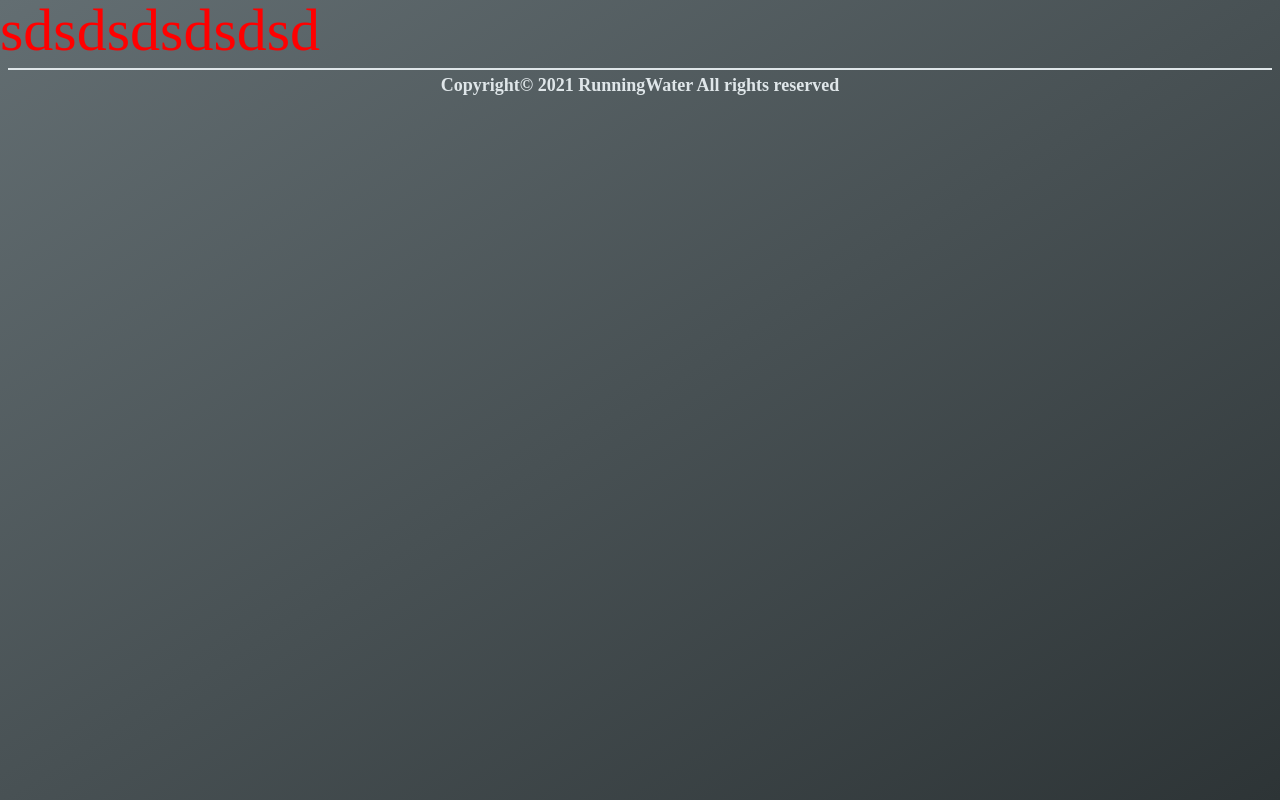
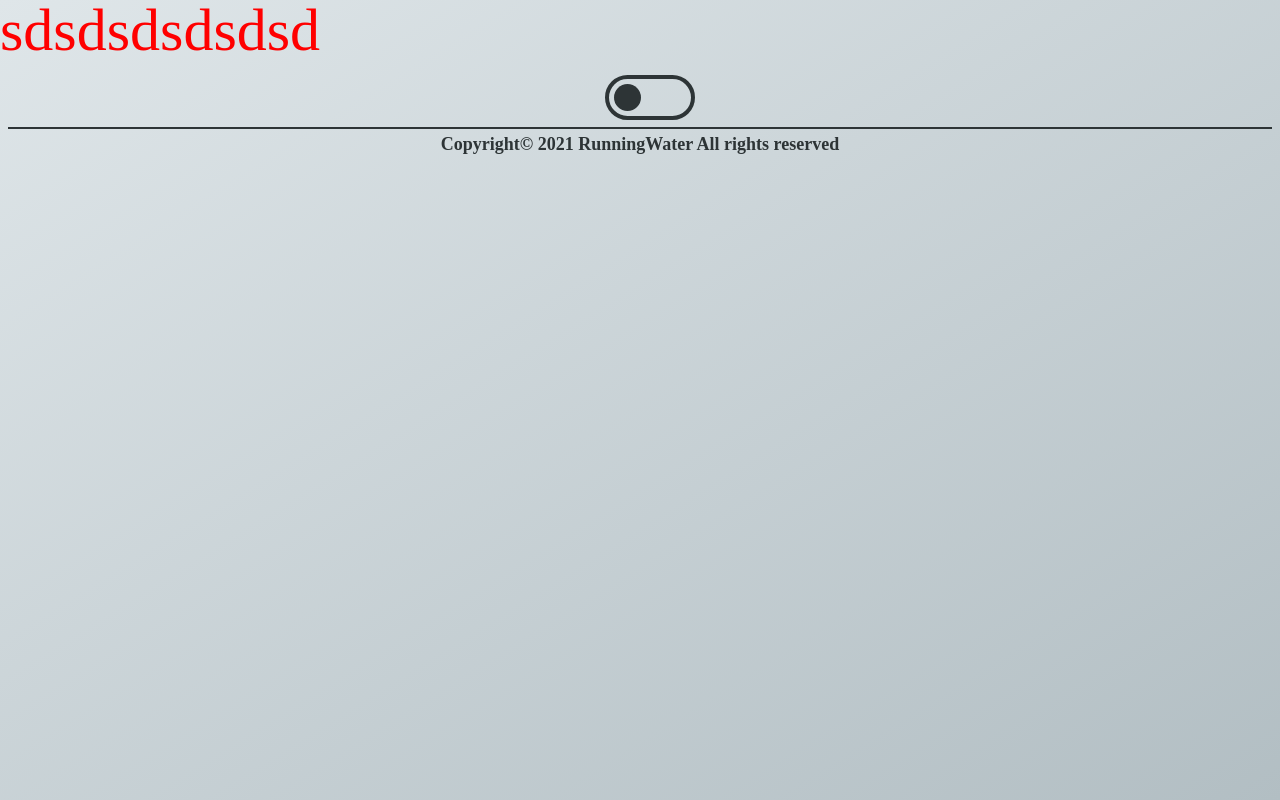
Before and after one commit to minhanPark/grapql-todo-front, a React (Create React App) app: page / in a window 1280 px wide. Built offline with nearby package versions, Linux system fonts and the light colour scheme.

Commit message:
add dark mode btn and func

```diff
--- a/src/App.js
+++ b/src/App.js
@@ -1,9 +1,10 @@
 import React from "react";
-import { ApolloProvider } from "@apollo/client";
+import { ApolloProvider, useReactiveVar } from "@apollo/client";
 import { client } from "./client";
 import { GlobalStyle, theme, darkTheme } from "./style/Common";
 import styled, { ThemeProvider } from "styled-components";
 import Footer from "./components/Footer";
+import { isDarkModeVar } from "./client";
 
 const Title = styled.h1`
   font-size: 60px;
@@ -13,9 +14,10 @@ const Title = styled.h1`
 const Container = styled.div``;
 
 function App() {
+  const isDarkMode = useReactiveVar(isDarkModeVar);
   return (
     <ApolloProvider client={client}>
-      <ThemeProvider theme={darkTheme}>
+      <ThemeProvider theme={isDarkMode ? darkTheme : theme}>
         <GlobalStyle />
         <Container>
           <Title>sdsdsdsdsdsd</Title>
--- a/src/client.js
+++ b/src/client.js
@@ -1,14 +1,14 @@
 import { ApolloClient, InMemoryCache, makeVar } from "@apollo/client";
 
-const isDarkModeVar = makeVar(localStorage.getItem("isDarkMode"));
+const isDarkModeVar = makeVar(!!localStorage.getItem("isDarkMode"));
 
 const toggleDarkMode = () => {
-  const isDarkMode = isDarkModeVar();
+  const isDarkMode = !!localStorage.getItem("isDarkMode");
   if (isDarkMode) {
     localStorage.removeItem("isDarkMode");
     isDarkModeVar(false);
   } else {
-    localStorage.setItem("isDarkMode");
+    localStorage.setItem("isDarkMode", "true");
     isDarkModeVar(true);
   }
 };
--- a/src/components/Footer.js
+++ b/src/components/Footer.js
@@ -1,9 +1,56 @@
 import React from "react";
 import styled from "styled-components";
+import { useReactiveVar } from "@apollo/client";
+import { toggleDarkMode, isDarkModeVar } from "../client";
 
 const Container = styled.div`
   padding: 8px;
 `;
+
+const Top = styled.div`
+  padding: 7px;
+  display: flex;
+  align-items: center;
+  justify-content: center;
+`;
+
+const Input = styled.input`
+  visibility: hidden;
+  &:checked + label {
+    transform: rotate(360deg);
+    background-color: ${(props) => props.theme.fontColorBasic};
+    &:before {
+      transform: translateX(45px);
+      background-color: ${(props) => props.theme.backgroundColor};
+    }
+  }
+`;
+
+const Label = styled.label`
+  width: 90px;
+  height: 45px;
+  border: 4px solid ${(props) => props.theme.fontColorBasic};
+  border-radius: 99em;
+  position: relative;
+  transition: transform 0.75s ease-in-out;
+  transform-origin: 50% 50%;
+  cursor: pointer;
+
+  &:before {
+    transition: transform 0.75s ease;
+    transition-delay: 0.5s;
+    content: "";
+    display: block;
+    position: absolute;
+    width: 27px;
+    height: 27px;
+    background-color: ${(props) => props.theme.fontColorBasic};
+    border-radius: 50%;
+    top: 5px;
+    left: 5px;
+  }
+`;
+
 const Text = styled.h3`
   padding: 6px;
   border-top: 2px solid ${(props) => props.theme.fontColorBasic};
@@ -14,8 +61,17 @@ const Text = styled.h3`
 `;
 
 const Footer = () => {
+  const isDarkMode = useReactiveVar(isDarkModeVar);
   return (
     <Container>
+      <Top>
+        <Input
+          type="checkbox"
+          id="darkModeToggle"
+          defaultChecked={isDarkMode}
+        />
+        <Label htmlFor="darkModeToggle" onClick={() => toggleDarkMode()} />
+      </Top>
       <Text>
         Copyright&copy; {new Date().getFullYear()} RunningWater All rights
         reserved
```
